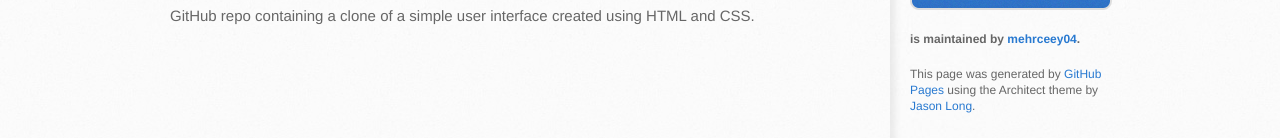
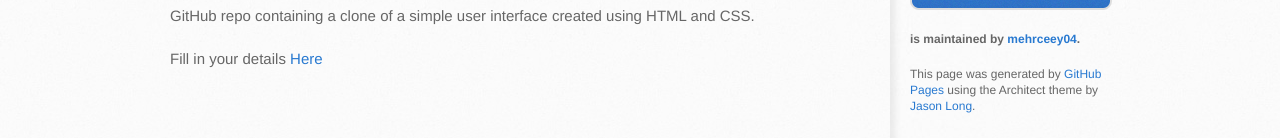
Before and after one commit to mehrceey04/Front-End, a plain HTML site: page index.html in a window 1280 px wide. Shown: the part 468-606 px from the top of the page. Drawn offline with Linux system fonts and the light colour scheme.

Commit message:
modified index.html

```diff
--- a/index.html
+++ b/index.html
@@ -36,7 +36,7 @@
 <a id="front-end-tasks" class="anchor" href="#front-end-tasks" aria-hidden="true"><span aria-hidden="true" class="octicon octicon-link"></span></a>Front-End Tasks</h3>
 
 <p>GitHub repo containing a clone of a simple user interface created using HTML and CSS.</p>
-
+    <p> Fill in your details <a href="https://mehrceey04.github.io/Front-End/user.html">Here</a></p>
         </section>
 
         <aside id="sidebar">
```
